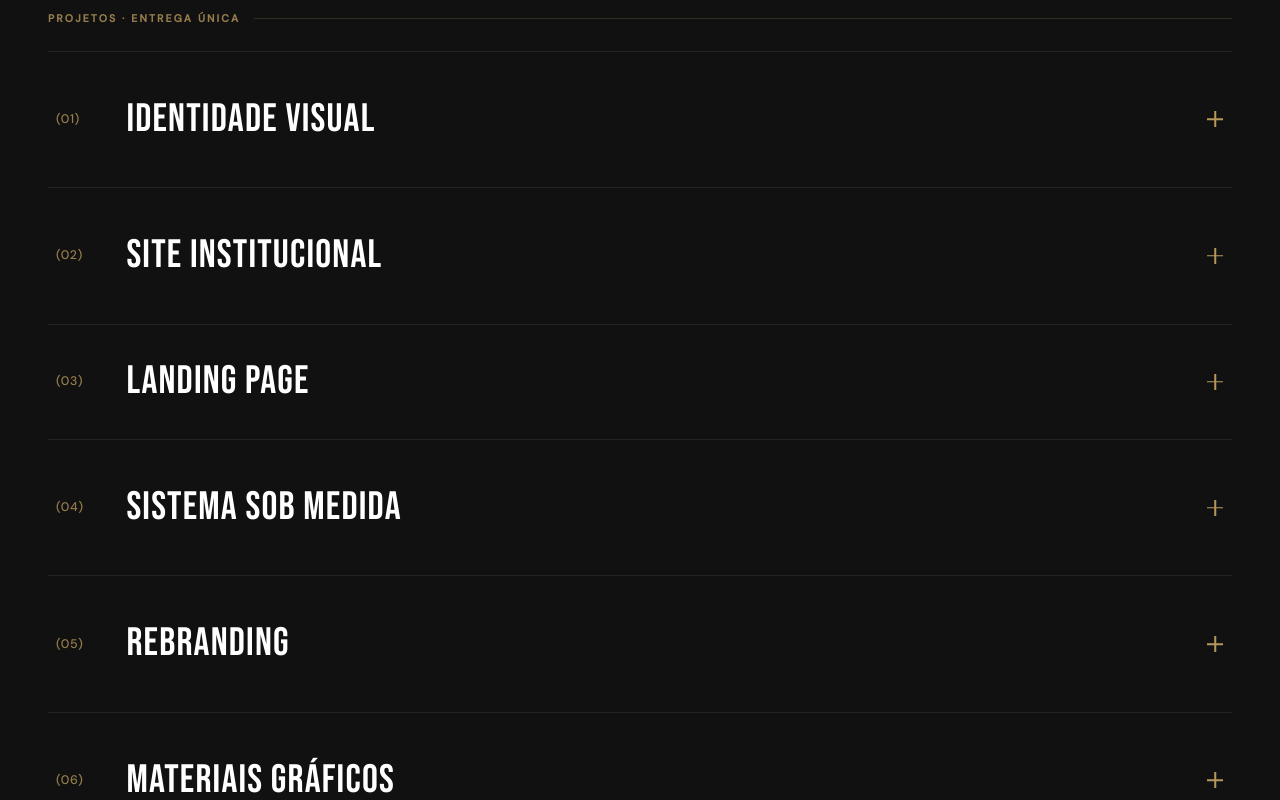
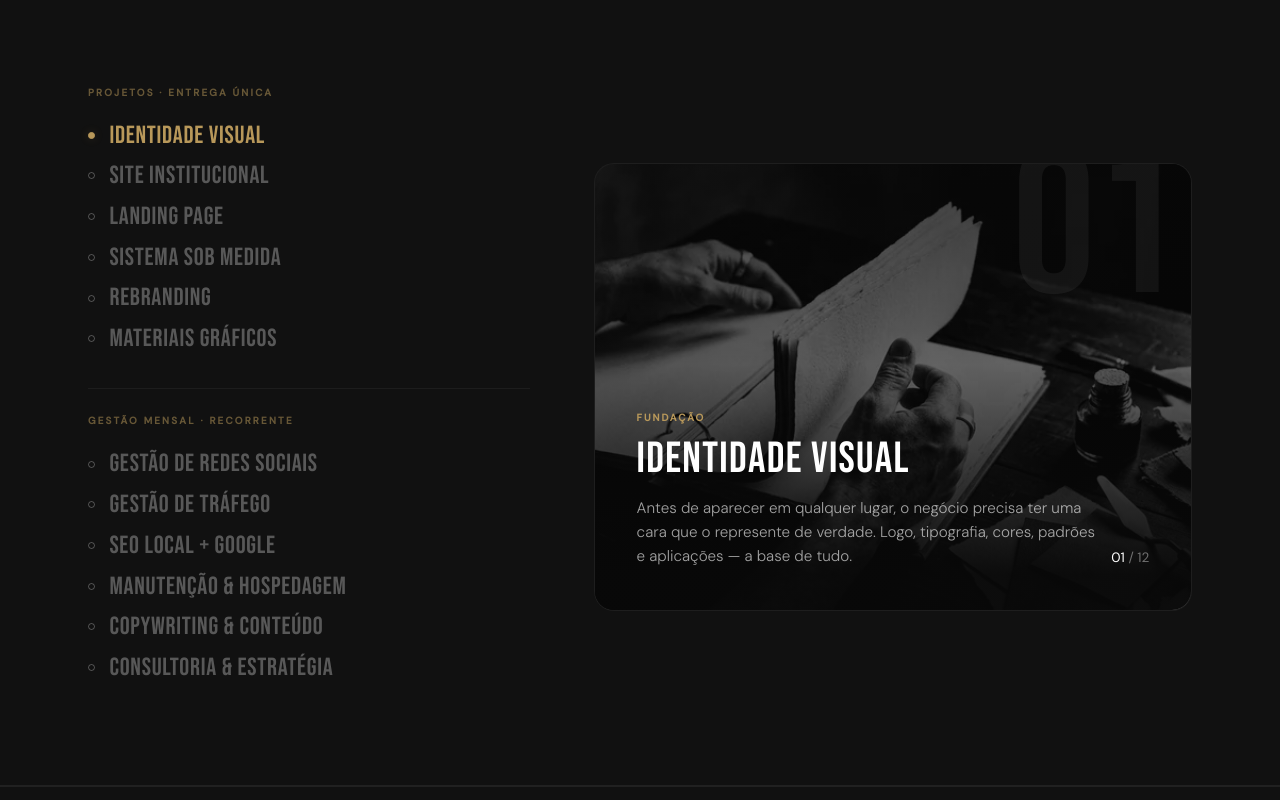
Before and after one commit to euluizvaladares/setor-de-marketing, a Next.js app: page / in a window 1280 px wide. Shown: the part 2080-2880 px from the top of the page. Built offline with nearby package versions, Linux system fonts and the light colour scheme.

Commit message:
Services: scrollytelling sticky stage (active item + progress bar + ghost number); remove accordion

```diff
--- a/app/globals.css
+++ b/app/globals.css
@@ -560,47 +560,6 @@ body {
   color: rgba(255,255,255,0.5); line-height: 1.6; margin: 0;
 }
 
-/* ── Serviços: lista-acordeão (spotlight + imagem flutuante) ── */
-.svc-list { position: relative; }
-.svc-row {
-  position: relative;
-  display: flex; align-items: center; gap: 2rem;
-  padding: 1.6rem 0.5rem;
-  border-top: 1px solid var(--ds-border);
-  text-decoration: none;
-  transition: opacity 0.4s ease;
-}
-.svc-row:last-child { border-bottom: 1px solid var(--ds-border); }
-.svc-list:hover .svc-row { opacity: 0.28; }
-.svc-list .svc-row:hover { opacity: 1; }
-
-.svc-num {
-  font-family: var(--font-dm); font-size: 0.78rem; font-weight: 500;
-  color: var(--ds-text-gold); letter-spacing: 0.04em; flex-shrink: 0; min-width: 2.4rem;
-}
-.svc-title {
-  font-family: var(--font-bebas); font-weight: 400;
-  font-size: clamp(1.7rem, 3.1vw, 2.7rem); letter-spacing: 0.03em;
-  text-transform: uppercase; color: #fff; line-height: 1; white-space: nowrap;
-  flex-shrink: 0; transition: color 0.3s ease;
-}
-.svc-row:hover .svc-title { color: var(--gold); }
-.svc-desc {
-  font-family: var(--font-dm); font-weight: 300; font-size: 0.85rem;
-  color: rgba(255,255,255,0.5); line-height: 1.55; max-width: 320px;
-  opacity: 0; transform: translateX(-8px);
-  transition: opacity 0.45s ease, transform 0.45s ease;
-}
-.svc-row:hover .svc-desc { opacity: 1; transform: none; }
-.svc-float {
-  position: absolute; right: 5.5rem; top: 50%;
-  width: 150px; height: 200px; object-fit: cover; border-radius: 10px;
-  opacity: 0; pointer-events: none; z-index: 6;
-  transform: translateY(-50%) scale(0.96);
-  transition: opacity 0.4s ease, transform 0.5s cubic-bezier(0.2, 0.8, 0.2, 1);
-}
-.svc-row:hover .svc-float { opacity: 1; transform: translateY(-50%) scale(1); }
-
 /* ── Text reveal com máscara (palavras sobem de overflow:hidden) ── */
 .mask-line { display: block; overflow: hidden; padding-top: 0.12em; margin-top: -0.12em; }
 .mask-word { display: inline-block; margin-right: 0.24em; }
@@ -610,17 +569,89 @@ body {
   will-change: transform;
 }
 .mask-reveal.in .mask-word-in { transform: translateY(0); }
-.svc-plus {
-  margin-left: auto; flex-shrink: 0;
-  position: relative; width: 18px; height: 18px;
-  transition: transform 0.45s cubic-bezier(0.7, 0, 0.2, 1);
+
+/* ── Serviços: scrollytelling com palco fixo ── */
+.story { position: relative; }
+.story-stage {
+  position: sticky; top: 0; height: 100vh;
+  display: flex; flex-direction: column; justify-content: center;
+  overflow: hidden;
 }
-.svc-plus::before, .svc-plus::after {
-  content: ''; position: absolute; top: 50%; left: 50%; background: var(--gold);
+.story-prog {
+  position: absolute; bottom: 0; left: 0; right: 0; height: 2px; z-index: 6;
+  background: rgba(255,255,255,0.07);
 }
-.svc-plus::before { width: 16px; height: 1.5px; transform: translate(-50%, -50%); }
-.svc-plus::after { width: 1.5px; height: 16px; transform: translate(-50%, -50%); }
-.svc-row:hover .svc-plus { transform: rotate(135deg); }
+.story-prog span {
+  display: block; height: 100%; width: 100%;
+  background: var(--gold); transform-origin: left; transform: scaleX(0);
+}
+.story-inner {
+  width: 100%; max-width: 1200px; margin: 0 auto; padding: 0 3rem;
+  display: grid; grid-template-columns: 0.85fr 1.15fr; gap: 4rem; align-items: center;
+}
+.story-list { list-style: none; margin: 0; padding: 0; }
+.story-group {
+  font-family: var(--font-dm); font-size: 0.62rem; font-weight: 600;
+  letter-spacing: 0.22em; text-transform: uppercase; color: var(--ds-text-gold);
+  opacity: 0.65; margin-bottom: 0.9rem;
+}
+.story-group-2 { margin-top: 1.8rem; padding-top: 1.6rem; border-top: 1px solid var(--ds-border); }
+.story-li {
+  display: flex; align-items: center; gap: 0.9rem; padding: 0.42rem 0;
+  font-family: var(--font-bebas); font-weight: 400; text-transform: uppercase;
+  font-size: 1.55rem; letter-spacing: 0.03em; line-height: 1.1;
+  color: rgba(255,255,255,0.3); transition: color 0.4s ease;
+}
+.story-dot {
+  width: 7px; height: 7px; border-radius: 50%; flex-shrink: 0;
+  border: 1px solid rgba(255,255,255,0.28); transition: all 0.4s ease;
+}
+.story-li.on { color: #fff; }
+.story-li.on .story-li-txt { color: var(--gold); }
+.story-li.on .story-dot { background: var(--gold); border-color: var(--gold); box-shadow: 0 0 10px var(--gold-glow); }
+
+.story-card {
+  position: relative; aspect-ratio: 4 / 3; border-radius: 20px; overflow: hidden;
+  border: 1px solid var(--ds-border); background: #0b0b0b;
+}
+.story-card-bg {
+  position: absolute; inset: 0; width: 100%; height: 100%; object-fit: cover;
+  opacity: 0.5; filter: grayscale(1) contrast(1.05);
+}
+.story-card::after {
+  content: ''; position: absolute; inset: 0;
+  background: linear-gradient(to top, rgba(8,8,8,0.96) 8%, rgba(8,8,8,0.25) 55%, rgba(8,8,8,0.55));
+}
+.story-ghost {
+  position: absolute; top: -0.18em; right: 0.06em; z-index: 2; pointer-events: none;
+  font-family: var(--font-bebas); font-weight: 400; font-size: 13rem; line-height: 1;
+  color: rgba(255,255,255,0.055);
+}
+.story-card-body { position: absolute; left: 0; right: 0; bottom: 0; z-index: 3; padding: 2.6rem; }
+.story-card-body { animation: storyIn 0.5s cubic-bezier(0.2, 0.8, 0.2, 1); }
+@keyframes storyIn { from { opacity: 0; transform: translateY(16px); } to { opacity: 1; transform: none; } }
+.story-tag {
+  display: block; margin-bottom: 0.8rem;
+  font-family: var(--font-dm); font-size: 0.62rem; font-weight: 600;
+  letter-spacing: 0.2em; text-transform: uppercase; color: var(--gold);
+}
+.story-card-title {
+  margin: 0 0 0.85rem; font-family: var(--font-bebas); font-weight: 400;
+  text-transform: uppercase; letter-spacing: 0.03em; line-height: 1;
+  font-size: clamp(2rem, 3.4vw, 3rem); color: #fff;
+}
+.story-card-desc {
+  margin: 0; font-family: var(--font-dm); font-weight: 300; line-height: 1.6;
+  font-size: 0.95rem; color: rgba(255,255,255,0.62); max-width: 460px;
+}
+.story-count {
+  position: absolute; bottom: 2.6rem; right: 2.6rem; z-index: 4;
+  font-family: var(--font-dm); font-size: 0.85rem; color: #fff;
+}
+.story-count i { font-style: normal; color: rgba(255,255,255,0.4); }
+@media (prefers-reduced-motion: reduce) {
+  .story-card-body { animation: none; }
+}
 
 /* ── Moodboard — nossa linha de trabalho ── */
 .mood-grid {
@@ -906,6 +937,5 @@ body {
   .nav-link-text { transition: color 0.2s ease; }
   .nav-link-text:nth-child(2) { display: none; }
   .nav-link:hover .nav-link-text { transform: none; color: #fff; }
-  .svc-desc, .svc-float, .svc-plus { transition-duration: 0.01ms; }
   .mask-word-in { transform: none !important; transition: none; }
 }
--- a/app/page.tsx
+++ b/app/page.tsx
@@ -1,6 +1,6 @@
 'use client'
 
-import { useEffect, useRef, useState } from 'react'
+import { Fragment, useEffect, useRef, useState } from 'react'
 import Image from 'next/image'
 
 function HeroReveal({ mobile = false }: { mobile?: boolean }) {
@@ -246,23 +246,6 @@ const SERVICES_GESTAO = [
 
 type Service = { tag: string; title: string; img: string; desc: string }
 
-function ServiceAccordion({ items, startIndex = 0 }: { items: Service[]; startIndex?: number }) {
-  return (
-    <div className="svc-list">
-      {items.map((s, i) => (
-        <a key={s.title} href="#orcamento" className="svc-row">
-          <span className="svc-num">({String(startIndex + i + 1).padStart(2, '0')})</span>
-          <span className="svc-title">{s.title}</span>
-          <span className="svc-desc">{s.desc}</span>
-          {/* eslint-disable-next-line @next/next/no-img-element */}
-          <img src={s.img} alt="" aria-hidden="true" className="svc-float" loading="lazy" />
-          <span className="svc-plus" aria-hidden="true" />
-        </a>
-      ))}
-    </div>
-  )
-}
-
 /* ─── FAQ ─── */
 const FAQ = [
   { q: 'Quais serviços a Setor oferece?', a: 'Tudo que envolve a presença do seu negócio — de identidade visual, site e materiais gráficos a gestão de redes sociais, tráfego pago, SEO e estratégia. Você contrata um projeto pontual ou coloca a gente como o seu setor de marketing fixo.' },
@@ -373,6 +356,73 @@ function ServiceCardsMobile({ items, startIndex = 0 }: { items: Service[]; start
           </div>
         </a>
       ))}
+    </div>
+  )
+}
+
+/* ─── Serviços: scrollytelling com palco fixo (desktop) ─── */
+function ServiceStory({ items, split }: { items: Service[]; split: number }) {
+  const N = items.length
+  const wrapRef = useRef<HTMLDivElement>(null)
+  const barRef = useRef<HTMLSpanElement>(null)
+  const [active, setActive] = useState(0)
+  const activeRef = useRef(0)
+
+  useEffect(() => {
+    const wrap = wrapRef.current
+    if (!wrap) return
+    let raf = 0
+    const onScroll = () => {
+      cancelAnimationFrame(raf)
+      raf = requestAnimationFrame(() => {
+        const rect = wrap.getBoundingClientRect()
+        const total = wrap.offsetHeight - window.innerHeight
+        const scrolled = Math.min(Math.max(-rect.top, 0), total)
+        const p = total > 0 ? scrolled / total : 0
+        if (barRef.current) barRef.current.style.transform = `scaleX(${p})`
+        const idx = Math.min(N - 1, Math.floor(p * N * 0.9999))
+        if (idx !== activeRef.current) { activeRef.current = idx; setActive(idx) }
+      })
+    }
+    window.addEventListener('scroll', onScroll, { passive: true })
+    onScroll()
+    return () => { window.removeEventListener('scroll', onScroll); cancelAnimationFrame(raf) }
+  }, [N])
+
+  const cur = items[active]
+  const num = String(active + 1).padStart(2, '0')
+  const tot = String(N).padStart(2, '0')
+
+  return (
+    <div ref={wrapRef} className="story" style={{ height: `${N * 38 + 90}vh` }}>
+      <div className="story-stage">
+        <div className="story-prog"><span ref={barRef} /></div>
+        <div className="story-inner">
+          <ul className="story-list">
+            {items.map((s, i) => (
+              <Fragment key={s.title}>
+                {i === 0 && <li className="story-group">Projetos · entrega única</li>}
+                {i === split && <li className="story-group story-group-2">Gestão mensal · recorrente</li>}
+                <li className={`story-li ${i === active ? 'on' : ''}`}>
+                  <span className="story-dot" />
+                  <span className="story-li-txt">{s.title}</span>
+                </li>
+              </Fragment>
+            ))}
+          </ul>
+          <div className="story-card">
+            {/* eslint-disable-next-line @next/next/no-img-element */}
+            <img src={cur.img} alt="" aria-hidden="true" className="story-card-bg" />
+            <span className="story-ghost" aria-hidden="true">{num}</span>
+            <div className="story-card-body" key={active}>
+              <span className="story-tag">{cur.tag}</span>
+              <h3 className="story-card-title">{cur.title}</h3>
+              <p className="story-card-desc">{cur.desc}</p>
+            </div>
+            <span className="story-count">{num}<i> / {tot}</i></span>
+          </div>
+        </div>
+      </div>
     </div>
   )
 }
@@ -626,29 +676,19 @@ export default function Home() {
         </section>
       ) : (
         <section id="servicos" style={{
-          padding: '10rem 3rem',
           background: 'var(--ds-surface)',
           borderTop: '1px solid var(--ds-border)',
         }}>
-          <div style={{ maxWidth: '1200px', margin: '0 auto' }}>
-            <div className="reveal" style={{ marginBottom: '4.5rem' }}>
+          <div style={{ maxWidth: '1200px', margin: '0 auto', padding: '10rem 3rem 3rem' }}>
+            <div className="reveal">
               <span className="ds-label" style={{ marginBottom: '1.5rem', display: 'block' }}>
                 O que fazemos
               </span>
               <MaskHeading style={{ fontSize: 'clamp(3rem, 7vw, 6rem)' }}
                 lines={[[{ text: 'Um setor,' }], [{ text: 'não um remendo.' }]]} />
             </div>
-
-            <div className="reveal reveal-delay-1">
-              <span className="svc-group-label">Projetos · entrega única</span>
-              <ServiceAccordion items={SERVICES_PROJETOS} startIndex={0} />
-            </div>
-
-            <div className="reveal reveal-delay-1" style={{ marginTop: '4.5rem' }}>
-              <span className="svc-group-label">Gestão mensal · recorrente</span>
-              <ServiceAccordion items={SERVICES_GESTAO} startIndex={SERVICES_PROJETOS.length} />
-            </div>
           </div>
+          <ServiceStory items={[...SERVICES_PROJETOS, ...SERVICES_GESTAO]} split={SERVICES_PROJETOS.length} />
         </section>
       )}
 
```
